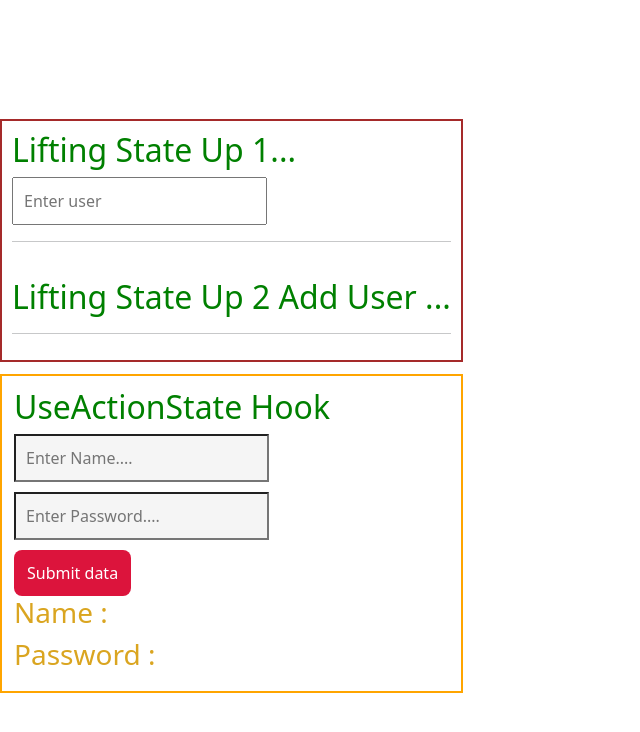
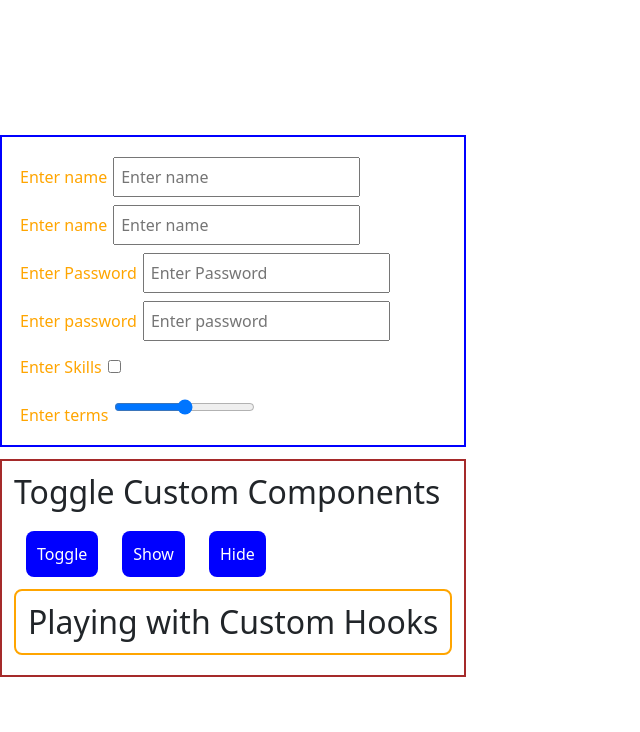
Before and after one commit to AkshitaGupta97/React_Basic_Projects, a React (Vite) app: page / in a window 1280 px wide. Shown: the top 732 px of the page, without its empty margins (0-640 px from the left). Built offline with nearby package versions, Linux system fonts and the light colour scheme.

Commit message:
custom toggle

```diff
--- a/src/App.jsx
+++ b/src/App.jsx
@@ -3,12 +3,14 @@
 //import Forward from "./Forward";
 //import UserRef from "./InputRef";
 //import UseFormStatus from "./useFormStatus";
-import { useState } from "react";
+//import { useState } from "react";
 //import DerivedComponents from "./DerivedComponents";
 //import UserTransition from "./UseTransition";
-import LiftState from "./LiftingStateUp";
-import LiftUp from "./LiftingUp";
-import UseActionState from "./UseActionState";
+//import LiftState from "./LiftingStateUp";
+//import LiftUp from "./LiftingUp";
+//import UseActionState from "./UseActionState";
+import ToggleCustom from "./ToggleCustom";
+import UseId from "./UseId";
 
 //import UpdateStates from "./UpdateObjSates";
 //import UpdateArr from "./UpdateArrStates";
@@ -17,7 +19,7 @@ import UseActionState from "./UseActionState";
 //import Uncontrolled from "./Uncontrolled";
 
 function App() {
-  const [user, setUser] = useState('')
+//  const [user, setUser] = useState('')
   return (
     <div>
 
@@ -36,15 +38,24 @@ function App() {
           <DerivedComponents />
        */}
 
-      <LiftUp setUser={setUser}/>
+     {
+      /*
+       <LiftUp setUser={setUser}/>
       <LiftState user={user}/>
+      */
+     }
 
       {/*
       <UpdateStates />
       <UpdateArr />
       */}
 
-      <UseActionState />
+      {/* <UseActionState /> */}
+
+      <UseId />
+
+      <ToggleCustom />
+
 
     </div>
   )
--- /dev/null
+++ b/src/CustomHooks/useToggle.jsx
@@ -0,0 +1,18 @@
+import { useState } from "react"
+
+const useToggle = (defaultValue) => {
+    const [value, setValue] = useState(defaultValue);
+
+    function toggleVal(val){
+        if(typeof val === 'boolean'){
+            setValue(val);
+        }
+        else{
+            setValue(!val);
+        }
+    }
+
+    return [value, toggleVal];
+}
+
+export default useToggle;
--- /dev/null
+++ b/src/ToggleCustom.jsx
@@ -0,0 +1,23 @@
+import useToggle from "./CustomHooks/useToggle";
+
+function ToggleCustom(){
+    const [value, toggleVal] = useToggle(true);
+
+    console.log("val --- ", value);
+
+    return(
+        <div style={{border:"2px solid brown", padding:"12px", marginTop:"12px"}}>
+            <h2>Toggle Custom Components</h2>
+            <button onClick={toggleVal} style={{padding:"10px", backgroundColor:"blue", borderRadius:"8px", margin:"12px", color:"white"}}>Toggle</button>
+            <button style={{padding:"10px", backgroundColor:"blue", borderRadius:"8px", margin:"12px", color:"white"}}>Show</button>
+            <button style={{padding:"10px", backgroundColor:"blue", borderRadius:"8px", margin:"12px", color:"white"}}>Hide</button>
+
+            {
+                value ? <h2 style={{border:"2px solid orange", borderRadius:"8px", padding:"12px"}}>Playing with Custom Hooks</h2> : null
+            }
+        </div>
+    )
+
+}
+
+export default ToggleCustom;
--- a/src/UseId.jsx
+++ b/src/UseId.jsx
@@ -14,25 +14,27 @@ function UserForm() {
     const terms = useId();
     const skill = useId();
 
+    const user = useId();
+
     return(
-        <form action="">
-            <label htmlFor={name}>Enter name</label>
-            <input id={name} type="text" placeholder="Enter name"/>
+        <form action="" style={{border:"2px solid blue", padding:"12px", marginTop:"12px"}}>
+            <label style={{color:"orange", padding:"6px", marginTop:"8px"}} htmlFor={user+"name"}>Enter name</label>
+            <input style={{color:"orange", padding:"6px", marginTop:"8px"}} id={user+"name"} type="text" placeholder="Enter name"/>
             <br />
-            <label htmlFor={name}>Enter name</label>
-            <input id={name} type="text" placeholder="Enter name"/>
+            <label style={{color:"orange", padding:"6px", marginTop:"8px"}} htmlFor={user+"name"}>Enter name</label>
+            <input style={{color:"orange", padding:"6px", marginTop:"8px"}} id={user+"name"} type="text" placeholder="Enter name"/>
             <br />
-            <label htmlFor={password}>Enter Password</label>
-            <input id={password} type="text" placeholder="Enter Password"/>
+            <label style={{color:"orange", padding:"6px", marginTop:"8px"}} htmlFor={user+"password"}>Enter Password</label>
+            <input style={{color:"orange", padding:"6px", marginTop:"8px"}} id={user+"password"} type="text" placeholder="Enter Password"/>
             <br />
-            <label htmlFor={password}>Enter password</label>
-            <input id={password} type="text" placeholder="Enter password"/>
+            <label style={{color:"orange", padding:"6px", marginTop:"8px"}} htmlFor={user+"password"}>Enter password</label>
+            <input style={{color:"orange", padding: "6px", marginTop:"8px"}} id={user+"password"} type="text" placeholder="Enter password"/>
             <br />
-            <label htmlFor={skill}>Enter Skills</label>
-            <input id={skill} type="checkbox" placeholder="Enter Skill"/>
+            <label style={{color:"orange", padding:"6px", marginTop:"8px"}} htmlFor={user+"skill"}>Enter Skills</label>
+            <input style={{color:"orange", padding:"6px", marginTop:"8px"}} id={user+"skill"} type="checkbox" placeholder="Enter Skill"/>
             <br />
-            <label htmlFor={skill}>Enter password</label>
-            <input id={skill} type="checkbox" placeholder="Enter skill"/>
+            <label style={{color:"orange", padding: "6px", marginTop:"8px"}} htmlFor={user+"terms"}>Enter terms</label>
+            <input style={{color:"orange", padding:"6px", marginTop:"8px"}} id={user+"terms"} type="range" placeholder="Enter skill"/>
 
 
         </form>
```
